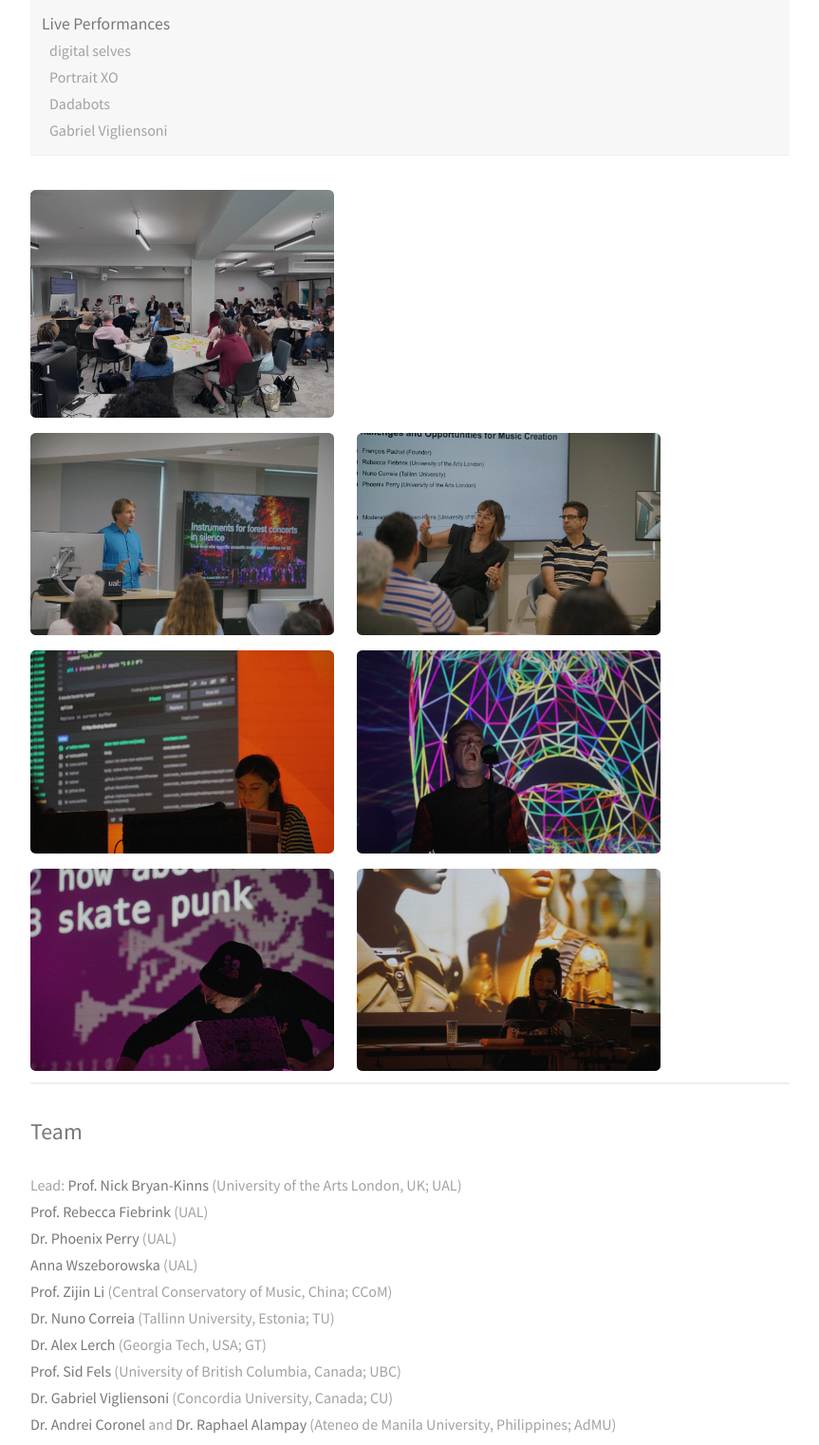
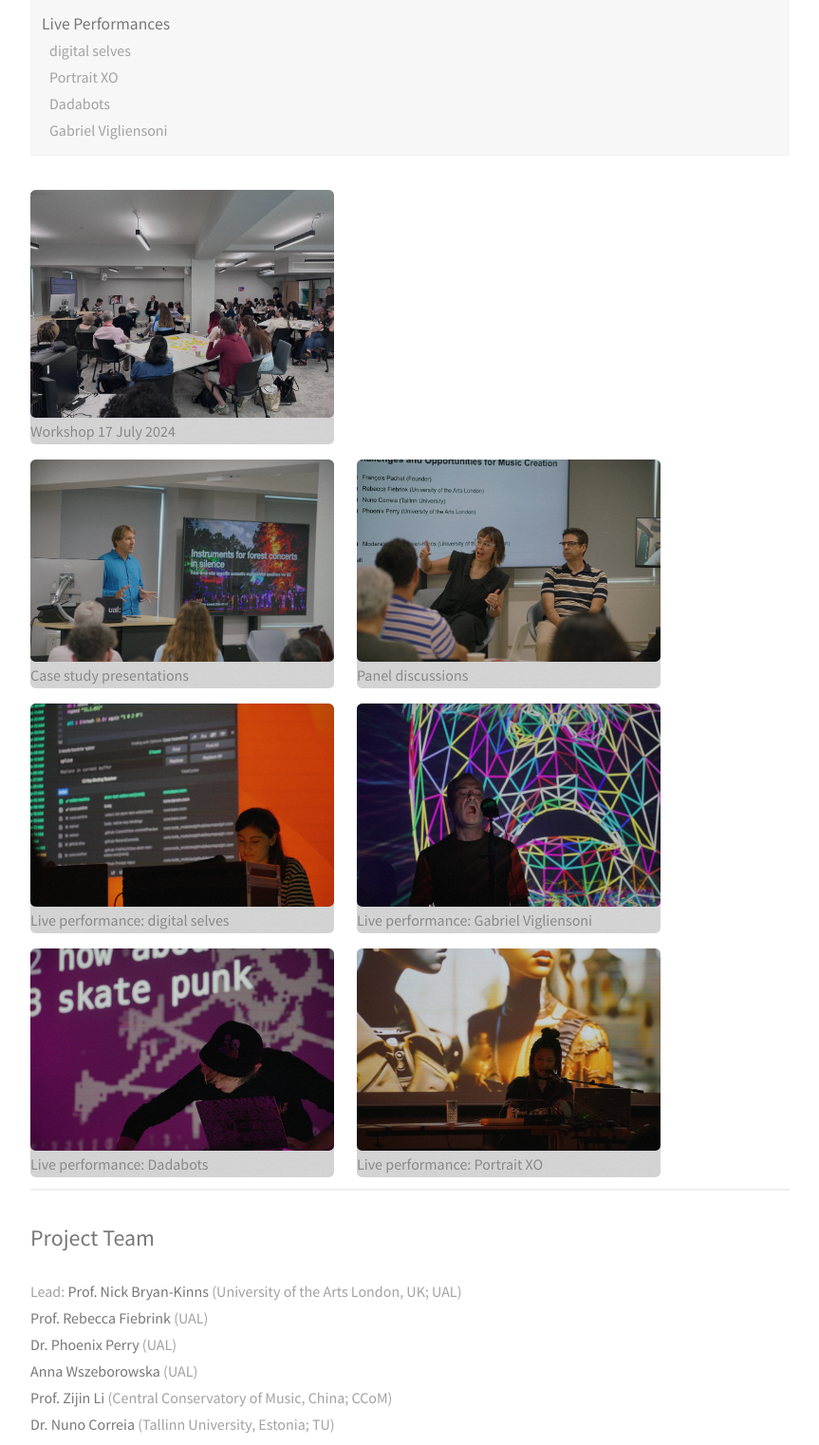
Before and after one commit to nickbknickbk/MusicRAI, a plain HTML site: page index.html in a window 1280 px wide. Shown: the part 1572-3094 px from the top of the page at 95% size, without its empty margins (400-1263 px from the left). Drawn offline with Linux system fonts and the light colour scheme.

Commit message:
Update index.html

```diff
--- a/index.html
+++ b/index.html
@@ -92,14 +92,14 @@
     </tr></tbody>
 </table>
 
-<p><span class="image left"><img src="images/fulls/room_lores.jpeg" alt="Workshop 17 July 2024" /></span></p><div style="clear: left"></div>
-    <p><span class="image left"><img src="images/fulls/case_study_lores.JPG" alt="Case study presentation" /></span><span class="image left"><img src="images/fulls/panel1_lores.JPG" alt="Panel discussion" /></span></p>
+<p><span class="image left"><img src="images/fulls/room_lores.jpeg" alt="Workshop 17 July 2024" />Workshop 17 July 2024</span></p><div style="clear: left"></div>
+    <p><span class="image left"><img src="images/fulls/case_study_lores.JPG" alt="Case study presentation" />Case study presentations</span><span class="image left"><img src="images/fulls/panel1_lores.JPG" alt="Panel discussion" />Panel discussions</span></p>
 
-        <p><span class="image left"><img src="images/fulls/performer_1_lores.JPG" alt="digital selves" /></span><span class="image left"><img src="images/fulls/performer_2_lores.JPG" alt="Gabriel Vigliensoni" /></span><span class="image left"><img src="images/fulls/performer_3_lores.JPG" alt="Dadabots" /></span><span class="image left"><img src="images/fulls/performer_4_lores.JPG" alt="Portrait XO" /></span></p> <div style="clear: left">
+        <p><span class="image left"><img src="images/fulls/performer_1_lores.JPG" alt="digital selves" />Live performance: digital selves</span><span class="image left"><img src="images/fulls/performer_2_lores.JPG" alt="Gabriel Vigliensoni" />Live performance: Gabriel Vigliensoni</span><span class="image left"><img src="images/fulls/performer_3_lores.JPG" alt="Dadabots" />Live performance: Dadabots</span><span class="image left"><img src="images/fulls/performer_4_lores.JPG" alt="Portrait XO" />Live performance: Portrait XO</span></p> <div style="clear: left">
 
 <hr>
 
-						<h2>Team</h2>
+						<h2>Project Team</h2>
 						<p>
 							Lead: <b>Prof. Nick Bryan-Kinns</b> (University of the Arts London, UK; UAL)<br>
 <b>Prof. Rebecca Fiebrink</b> (UAL) <br>
```
